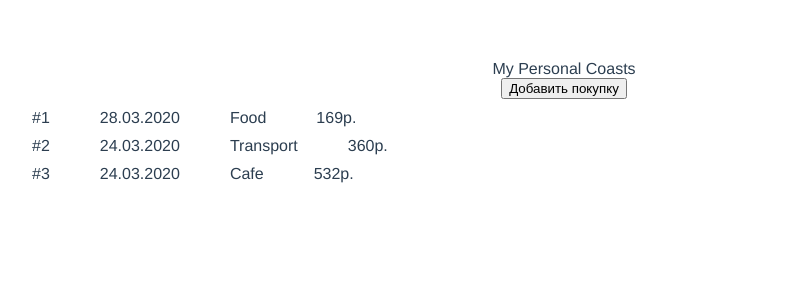
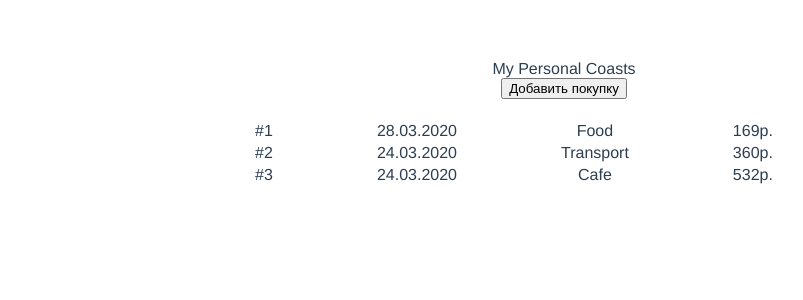
Before and after one commit to isakhalin/Q2_Vue.js_ShoppingManager, a Vue app: page / in a window 1280 px wide. Shown: the top 300 px of the page, without its empty margins (76-879 px from the left). Built offline with nearby package versions, Linux system fonts and the light colour scheme.

Commit message:
End of HomeWork3 for Lesson3

```diff
--- a/package.json
+++ b/package.json
@@ -19,6 +19,8 @@
     "@vue/cli-service": "~5.0.0",
     "eslint": "^7.32.0",
     "eslint-plugin-vue": "^8.0.3",
+    "sass": "^1.49.9",
+    "sass-loader": "^12.6.0",
     "vue-template-compiler": "^2.6.14"
   },
   "eslintConfig": {
--- a/src/App.vue
+++ b/src/App.vue
@@ -1,4 +1,4 @@
-<template>
+    <template>
     <div id="app">
         <div :class="wrapper">
             <header>
--- a/src/components/PaymentDisplay.vue
+++ b/src/components/PaymentDisplay.vue
@@ -1,12 +1,12 @@
 <template>
-    <div class="list">
-        <div class="item" v-for="item in list" :key="item.id">
-            <span class="item-el">#{{ list.indexOf(item) + 1 }}</span>
-            <span class="item-el">{{ item.date }}</span>
-            <span class="item-el">{{ item.category }}</span>
-            <span class="item-el">{{ item.value }}р.</span>
-        </div>
-    </div>
+    <table class="list">
+        <tr class="item" v-for="item in list" :key="item.id">
+            <td><span class="item-el">#{{ list.indexOf(item) + 1 }}</span></td>
+            <td><span class="item-el">{{ item.date }}</span></td>
+            <td><span class="item-el">{{ item.category }}</span></td>
+            <td><span class="item-el">{{ item.value }}р.</span></td>
+        </tr>
+    </table>
 </template>
 
 <script>
@@ -23,15 +23,14 @@
 
 <style scoped>
     .list {
-        text-align: start;
-        margin: 0 0 0 100px;
+        margin: 20px auto;
     }
 
     .item {
-        margin: 10px 0 0 0;
+        /*margin: 30px 0 0 0;*/
     }
 
     .item-el {
-        margin: 0 50px 0 0;
+        margin: 0 100px 0 0;
     }
 </style>
```
Also changed, not shown: 1 other file (tests, documents, lock files or other folders).
